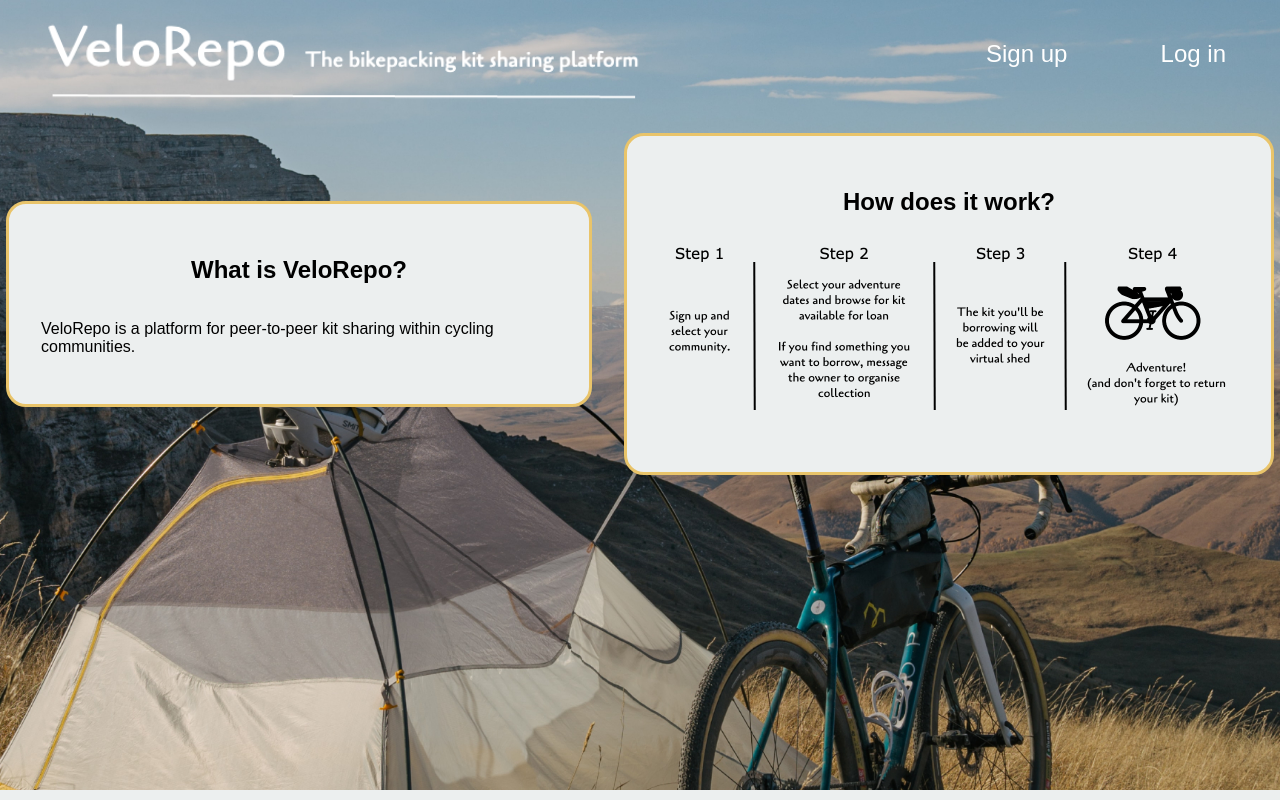
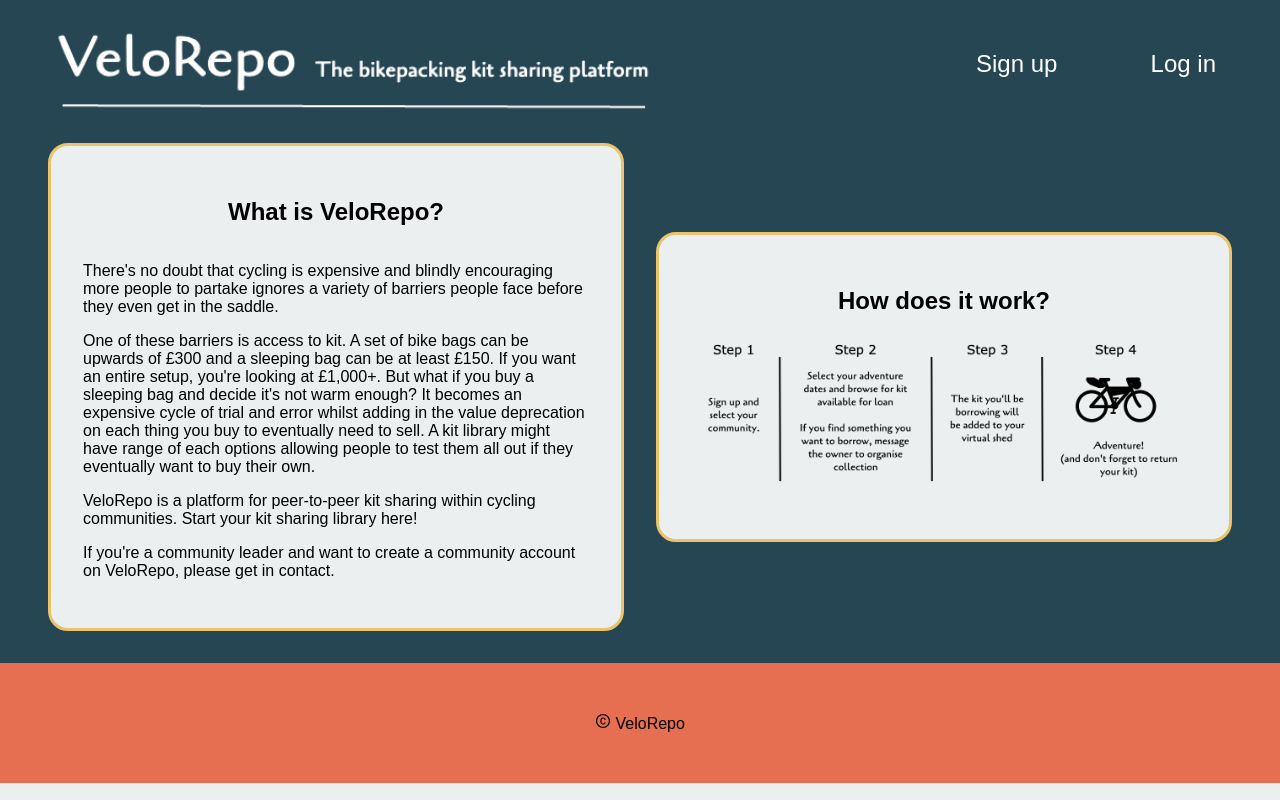
Before and after one commit to HelenLangers/VeloRepo, a React (Create React App) app: page /about in a window 1280 px wide. Built offline with nearby package versions, Linux system fonts and the light colour scheme; no server answers; a web font is replaced by a local one.

Commit message:
style about page

```diff
--- /dev/null
+++ b/src/Assets/About.css
@@ -0,0 +1,70 @@
+.aboutPage{
+    display: flex;
+    flex-direction: column;
+    background: var(--primary-dark) !important;
+    height: 100%;
+}
+
+.aboutPageHeader{
+    display: flex;
+    justify-content: space-between;
+    height: fit-content;
+}
+
+.logo{
+    margin-left: 2rem;
+    height: auto;
+}
+
+.aboutContainer{
+    display: flex;
+    justify-content: center;
+    align-items: center;
+    align-self: center;
+    width: 95vw;
+    margin-bottom: 1rem;
+}
+
+.aboutBlock{
+    display: flex;
+    flex-direction: column;
+    justify-content: center;
+    align-items: center;
+    margin: 1rem;
+    padding: 2rem;
+    width: fit-content;
+    max-width: 50%;
+    background-color: var(--primary-light);
+    border-style: solid;
+    border-width: 3px;
+    border-color: var(--neutral-light);
+    border-radius: 20px;
+}
+
+.instructionImages{
+    width: 100%;
+    height: auto;
+}
+
+.footer{
+    display: flex;
+    height: 15vh;
+    justify-content: center;
+    align-items: center;
+    top: 20px;
+    bottom:0;
+    width: 100%;
+    background-color: var(--neutral-dark);
+    align-items: center;
+}
+
+
+@media screen and (max-width: 1024px){
+    .aboutContainer{
+        flex-direction: column;
+    }
+
+    .aboutBlock{
+        max-width: 90%;
+    }
+}
--- a/src/Assets/index.css
+++ b/src/Assets/index.css
@@ -31,6 +31,7 @@
   margin: -10px;
 }
 
+
 .hide {
   display: none;
 }
@@ -57,34 +58,6 @@
   margin-left: 15%;
   min-height: 100vh;
   height: fit-content;
-}
-
-.aboutContainer{
-  display: flex;
-  justify-content: center;
-  align-items: center;
-}
-
-.aboutBlock{
-  display: flex;
-  flex-direction: column;
-  justify-content: center;
-  align-items: center;
-  margin: 1rem;
-  padding: 2rem;
-  height: fit-content;
-  width: fit-content;
-  max-width: 50%;
-  background-color: var(--primary-light);
-  border-style: solid;
-  border-width: 3px;
-  border-color: var(--neutral-light);
-  border-radius: 20px;
-}
-
-.instructionImages{
-  width: 600px;
-  height: auto;
 }
 
 .welcomeText {
@@ -126,6 +99,12 @@
 .landingPageLinks {
   text-decoration: none;
   color: #fff;
+  font-size: 1.5rem;
+}
+
+.landingPageLinksBlack{
+  text-decoration: none;
+  color: #000;
   font-size: 1.5rem;
 }
 
@@ -282,10 +261,13 @@
   color: rgb(176, 176, 176);
 }
 
+.footer{
+  height: 10vh;
+  background-color: #E76F51;
+}
+
 @media screen and (max-width: 1024px) {
-  .aboutContainer{
-    flex-direction: column;
-  }
+
 
   .mainContainer{
     display: flex;
--- a/src/Assets/navBar.css
+++ b/src/Assets/navBar.css
@@ -19,8 +19,6 @@
     width: fit-content;
     justify-content: center;
     align-items: center;
-
-
 }
 
 .navIcon {
--- a/src/Pages/About.js
+++ b/src/Pages/About.js
@@ -1,23 +1,22 @@
 import React from "react";
-import '../Assets/index.css';
-import {Link} from 'react-router-dom'
-import whitelogo from '../Assets/png/white-logo-small.png';
-import {useAuthStatus} from '../Hooks/useAuthStatus';
+import "../Assets/About.css";
+import { Link } from "react-router-dom";
+import whitelogo from "../Assets/png/white-logo-small.png";
+import { useAuthStatus } from "../Hooks/useAuthStatus";
 import Spinner from "../Components/Spinner";
-import instructions from '../Assets/png/fullinstructions.png';
+import instructions from "../Assets/png/fullinstructions.png";
+import {AiOutlineCopyrightCircle} from 'react-icons/ai';
 
 function About() {
+  const { loggedIn, checkingStatus } = useAuthStatus();
 
-
-  const { loggedIn, checkingStatus} = useAuthStatus()
-
-  if(checkingStatus) {
-    return <Spinner/>
+  if (checkingStatus) {
+    return <Spinner />;
   }
 
   return (
-    <div className="imageBackground">
-        <header className="landingPageHeader">
+    <div className="aboutPage">
+      <header className="aboutPageHeader">
         <a href="/">
           <img src={whitelogo} alt="VeloRepo" className="logo" />
         </a>
@@ -45,21 +44,35 @@
         </div>
       </header>
 
-        <div className="aboutContainer">
+      <main className="aboutContainer">
         <div className="aboutBlock">
           <h2>What is VeloRepo?</h2>
           <div className="flexAlignCenterColumn">
-                    <p>VeloRepo is a platform for peer-to-peer kit sharing within cycling communities.</p>
+            <p>There's no doubt that cycling is expensive and blindly encouraging more people to partake ignores a variety of barriers people face before they even get in the saddle.
+            </p>
+            <p>One of these barriers is access to kit. A set of bike bags can be upwards of £300 and a sleeping bag can be at least £150. If you want an entire setup, you're looking at £1,000+. But what if you buy a sleeping bag and decide it's not warm enough? It becomes an expensive cycle of trial and error whilst adding in the value deprecation on each thing you buy to eventually need to sell. A kit library might have range of each options allowing people to test them all out if they eventually want to buy their own.
+            </p>
+            <p>VeloRepo is a platform for peer-to-peer kit sharing within cycling communities. Start your kit sharing library here!
+            </p>
+            <p>If you're a community leader and want to create a community account on VeloRepo, please get in contact.</p>
           </div>
         </div>
 
         <div className="aboutBlock">
           <h2>How does it work?</h2>
           <div className="flexAlignCenterColumn">
-                <img src={instructions} alt="sign up and borrow" className="instructionImages"/>
+            <img
+              src={instructions}
+              alt="sign up and borrow"
+              className="instructionImages"
+            />
           </div>
         </div>
-        </div>
+        </main>
+
+        <footer className="footer">
+                <p><AiOutlineCopyrightCircle/> VeloRepo</p>
+        </footer>
 
     </div>
   );
--- a/src/Pages/CreateItem.jsx
+++ b/src/Pages/CreateItem.jsx
@@ -149,7 +149,11 @@
       body:JSON.stringify(formDataCopy)
     }
 
-    // STILL NEED TO ADD ITEM (formDataCopy) TO DATABASE HERE!!
+    const response = await fetch("http://localhost:8080/items", requestOptions);
+    if (response.ok) {
+      navigate("/welcome");
+    }
+
   };
 
   const onMutate = (e) => {
--- a/src/Pages/HomePage.jsx
+++ b/src/Pages/HomePage.jsx
@@ -44,7 +44,7 @@
         <div className="itemsForLoan">
           <h3>Your Items For Loan</h3>
           <div className='itemGrid'>
-          {myStuff.length != 0 ? (
+          {myStuff.length !== 0 ? (
             <>{myStuff}</>
           )
 :
@@ -58,7 +58,7 @@
         <div className="borrowedItems">
           <h3>Items you are borrowing</h3>
           <div className='itemGrid'>
-          {borrowedStuff.length != 0 ? (
+          {borrowedStuff.length !== 0 ? (
             <>{borrowedStuff}</>
           )
           :
```
Lines whose indentation alone changed are shown as unchanged.
